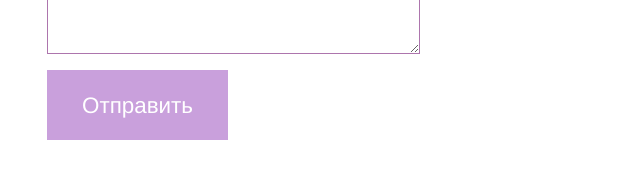
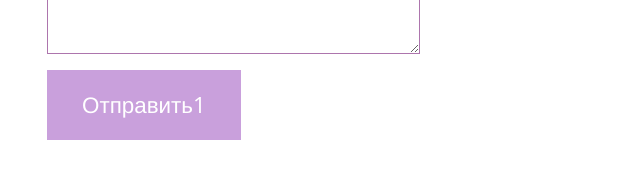
Before and after one commit to mixailok/test1, a plain HTML site: page index.html in a window 1280 px wide. Shown: the part 3650-3840 px from the top of the page, without its empty margins (417-1057 px from the left). Drawn offline with nearby package versions, Linux system fonts and the light colour scheme; some packages are replaced by stand-ins of ours; a script that the page names is missing.

Commit message:
Update index.html

```diff
--- a/index.html
+++ b/index.html
@@ -158,7 +158,7 @@
                                             <div class="form-group">
                                                 <textarea id="contact_message" name="contact_message" class="form-control" rows="9" placeholder="Сообщение" required></textarea>
                                             </div>
-                                            <button type="submit" onclick="mydo()" class="float-right tm-button">Отправить</button>
+                                            <button type="submit" onclick="mydo()" class="float-right tm-button">Отправить1</button>
                                         </form>
                                     </div>
                                 </div>
```
